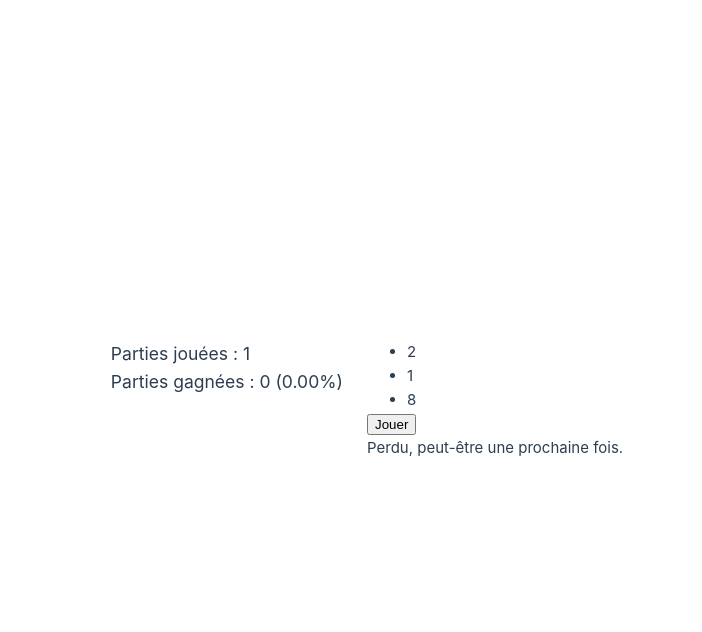
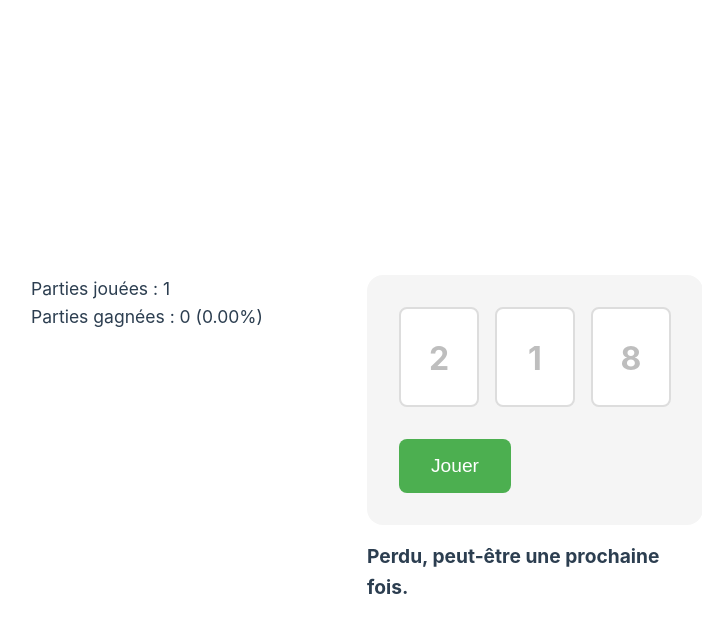
Before and after one commit to tame84/slot-machine, a Vue app: page / in a window 1280 px wide. Both pictures are taken after a click on the button "Jouer". Shown: the top 632 px of the page, without its empty margins (273-975 px from the left). Built offline with nearby package versions, Linux system fonts and the light colour scheme; the HTML template or start-up script is replaced by a standard one.

Commit message:
style(slots): add style and spin animation to the slot machine

```diff
--- a/src/components/SlotMachine.vue
+++ b/src/components/SlotMachine.vue
@@ -9,25 +9,54 @@ const slot1 = ref<HTMLLIElement | null>(null);
 const slot2 = ref<HTMLLIElement | null>(null);
 const slot3 = ref<HTMLLIElement | null>(null);
 const slots = [slot1, slot2, slot3];
+
+const slot1Value = ref('0');
+const slot2Value = ref('0');
+const slot3Value = ref('0');
+const slotValues = [slot1Value, slot2Value, slot3Value];
+
 const resultMessage = ref<string | null>(null);
+const isSpinning = ref(false);
+
+const spinSlot = async (slotRef: HTMLElement, finalValue: string, delay: number): Promise<void> => {
+    console.log(finalValue);
+
+    const slotNumbers = slotRef.querySelector('.slot-numbers');
+    if (!slotNumbers) return;
+
+    slotNumbers.classList.add('spinning');
+
+    await new Promise((resolve) => setTimeout(resolve, delay));
+
+    slotNumbers.classList.remove('spinning');
+    return new Promise((resolve) => {
+        setTimeout(() => {
+            const index = slots.findIndex((slot) => slot.value === slotRef);
+            if (index != -1) {
+                slotValues[index].value = finalValue;
+            }
+            resolve();
+        }, 100);
+    });
+};
 
 const newGame = async (): Promise<void> => {
     try {
         if (!playButton.value) throw new Error();
 
-        playButton.value.disabled = true;
+        isSpinning.value = true;
         resultMessage.value = null;
 
         const result: string[] = slots.map(() => getResult());
 
-        const displayPromises = slots.map(async (slot, index) => {
+        const spinPromises = slots.map(async (slot, index) => {
             if (slot.value) {
-                await new Promise((resolve) => setTimeout(resolve, 500 * index + 500));
-                slot.value.textContent = result[index];
-            } else throw new Error();
+                return spinSlot(slot.value, result[index], 1000 + index * 500);
+            }
+            return Promise.reject(new Error('Slot non trouvé.'));
         });
 
-        await Promise.all(displayPromises);
+        await Promise.all(spinPromises);
 
         if (checkResult(result)) {
             store.addWin();
@@ -37,9 +66,10 @@ const newGame = async (): Promise<void> => {
         }
 
         store.addGame();
-        playButton.value.disabled = false;
     } catch (error) {
         console.error(error);
+    } finally {
+        isSpinning.value = false;
     }
 };
 
@@ -62,15 +92,111 @@ const checkResult = (results: string[]): boolean => {
 </script>
 
 <template>
-    <div>
+    <div style="position: relative">
         <div class="machine">
             <ul class="slots">
-                <li ref="slot1">0</li>
-                <li ref="slot2">0</li>
-                <li ref="slot3">0</li>
+                <li ref="slot1" class="slot">
+                    <div class="slot-numbers">
+                        <span v-for="n in 9" :key="n">{{ n }}</span>
+                        <span class="single-result">{{ slot1Value }}</span>
+                    </div>
+                </li>
+                <li ref="slot2" class="slot">
+                    <div class="slot-numbers">
+                        <span v-for="n in 9" :key="n">{{ n }}</span>
+                        <span class="single-result">{{ slot2Value }}</span>
+                    </div>
+                </li>
+                <li ref="slot3" class="slot">
+                    <div class="slot-numbers">
+                        <span v-for="n in 9" :key="n">{{ n }}</span>
+                        <span class="single-result">{{ slot3Value }}</span>
+                    </div>
+                </li>
             </ul>
-            <button ref="playButton" @click="newGame">Jouer</button>
+            <button ref="playButton" @click="newGame" :disabled="isSpinning">Jouer</button>
         </div>
-        <p v-if="resultMessage">{{ resultMessage }}</p>
+        <p v-if="resultMessage" class="result-message">{{ resultMessage }}</p>
     </div>
 </template>
+
+<style scoped>
+.machine {
+    padding: 2rem;
+    background: #f5f5f5;
+    border-radius: 1rem;
+}
+.slots {
+    display: flex;
+    gap: 1rem;
+    list-style: none;
+    padding: 0;
+    margin-bottom: 2rem;
+}
+.slot {
+    width: 80px;
+    height: 100px;
+    background: white;
+    border: 2px solid #ddd;
+    border-radius: 0.5rem;
+    overflow: hidden;
+    position: relative;
+}
+.slot-numbers {
+    position: absolute;
+    top: 0;
+    left: 0;
+    width: 100%;
+    display: flex;
+    flex-direction: column-reverse;
+    align-items: center;
+    transition: transform 0.1s ease-out;
+}
+.slot-numbers span {
+    height: 100px;
+    width: 100%;
+    display: flex;
+    align-items: center;
+    justify-content: center;
+    font-size: 2rem;
+    font-weight: bold;
+    color: #bebebe;
+}
+.spinning {
+    animation: spin 1s linear infinite;
+}
+@keyframes spin {
+    0% {
+        transform: translateY(0);
+    }
+    100% {
+        transform: translateY(-1000px);
+    }
+}
+button {
+    padding: 1rem 2rem;
+    font-size: 1.2rem;
+    background: #4caf50;
+    color: white;
+    border: none;
+    border-radius: 0.5rem;
+    cursor: pointer;
+    transition: background 0.3s;
+}
+button:disabled {
+    background: #ccc;
+    cursor: not-allowed;
+}
+button:hover:not(:disabled) {
+    background: #45a049;
+}
+p {
+    font-size: 1.2rem;
+    margin-top: 1rem;
+    font-weight: bold;
+}
+.result-message {
+    position: absolute;
+    left: 0;
+}
+</style>
```
